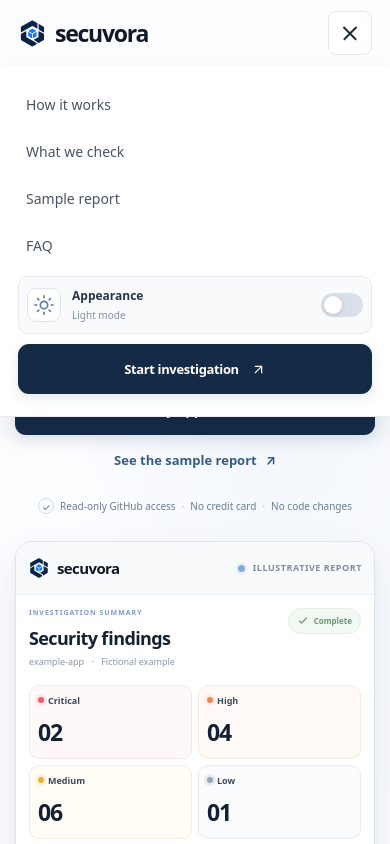
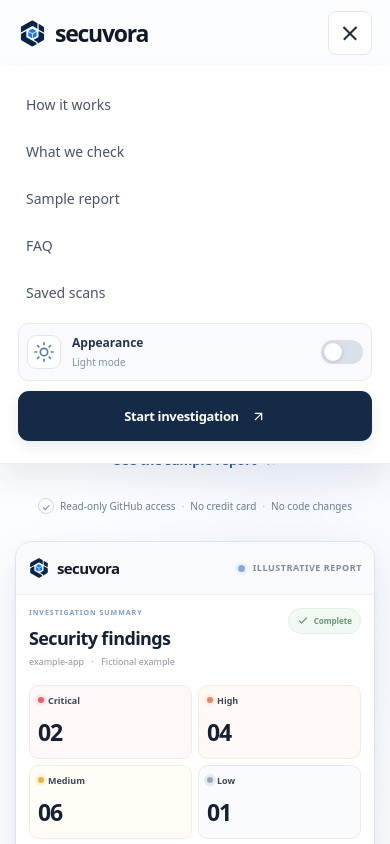
Before and after one commit to helloskyorigin/Safe-sure, a Next.js app: page / in a window 390 px wide. Both pictures are taken after a click on the button 350 px from the left and 33 px from the top of the page. Shown: the top 844 px of the page. Built offline with nearby package versions, Linux system fonts and the light colour scheme.

Commit message:
Preserve saved-report access as a secondary navigation utility

```diff
--- a/components/Header.tsx
+++ b/components/Header.tsx
@@ -116,6 +116,7 @@ export default function Header({ onOpenAssessment }: HeaderProps) {
           <a href="#security" onClick={closeMenu}>What we check</a>
           <a href="#product" onClick={closeMenu}>Sample report</a>
           <a href="#faq" onClick={closeMenu}>FAQ</a>
+          <Link href="/assess/history" onClick={closeMenu} className="secondary-nav-item">Saved scans</Link>
           <ThemeToggle variant="menu" />
           <a
             href="/assess"
```
